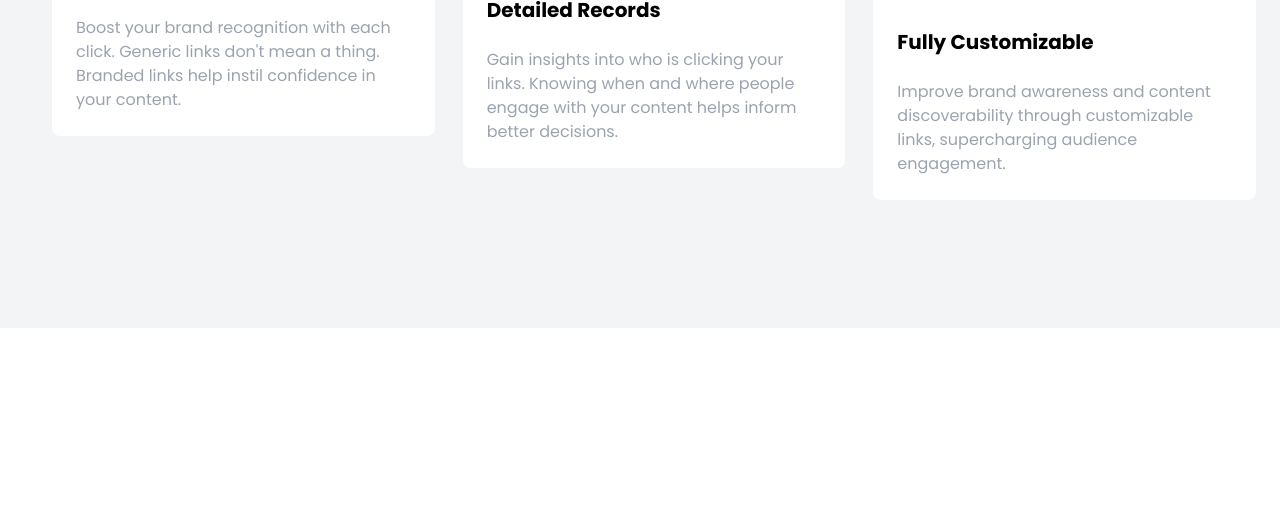
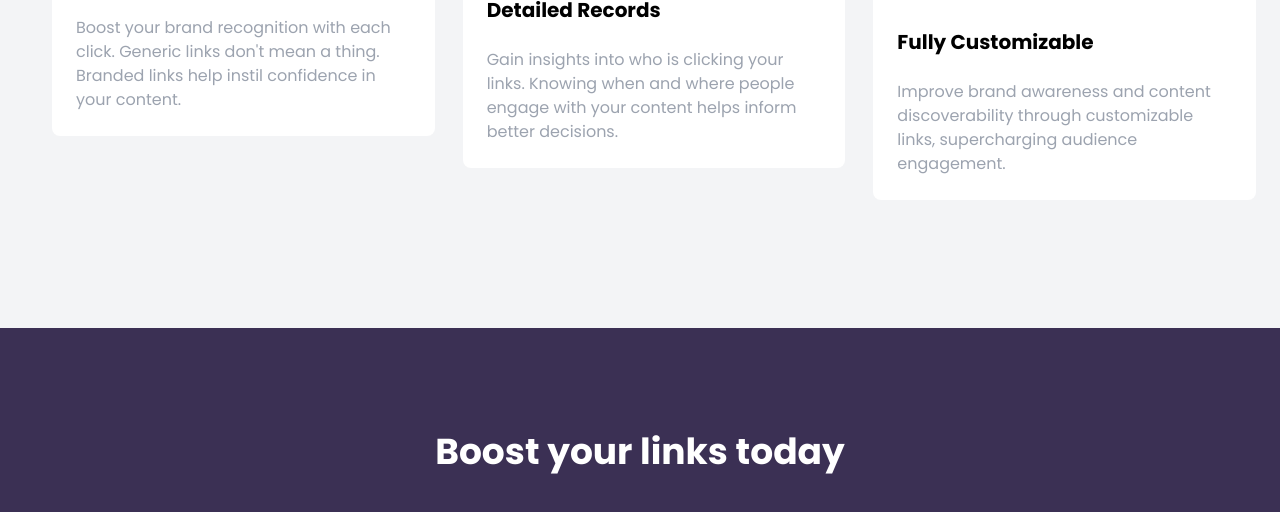
Before and after one commit to scottpeat/tailwind-shortly, a website: page index.html in a window 1280 px wide. Shown: the part 1592-2104 px from the top of the page. Before the commit the page ends 1920 px from the top, so only its background shows below. Drawn offline with Linux system fonts and the light colour scheme.

Commit message:
Finished features boxes and now moving onto CTA section and footer

```diff
--- a/index.html
+++ b/index.html
@@ -264,6 +264,16 @@
         </div>
       </div>
     </section>
+    <!-- Section CTA -->
+    <section id="cta" class="py-24 bg-darkViolet">
+      <div class="flex flex-col p-2 space-y-6">
+        <h5
+          class="mx-auto space-y-10 text-4xl font-bold text-center text-white"
+        >
+          Boost your links today
+        </h5>
+      </div>
+    </section>
     <script src="js/script.js" defer></script>
   </body>
 </html>
```
